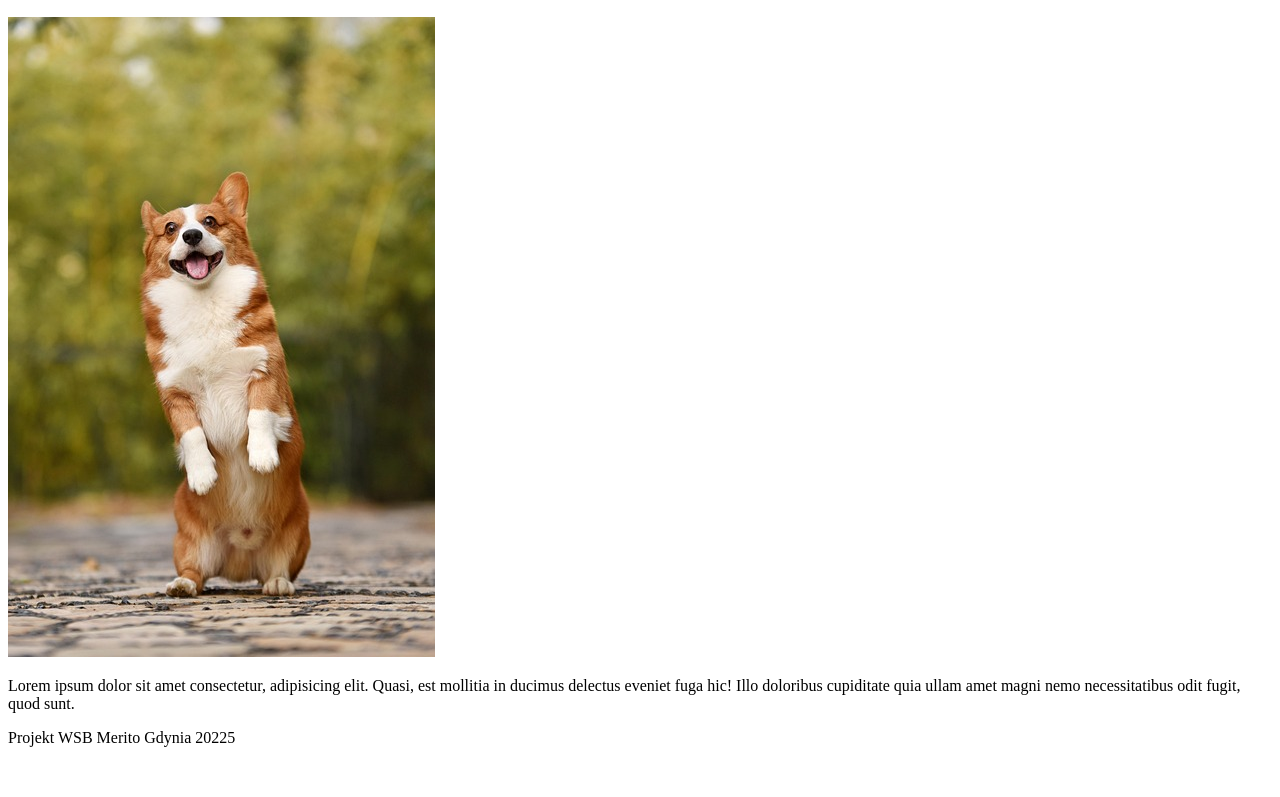
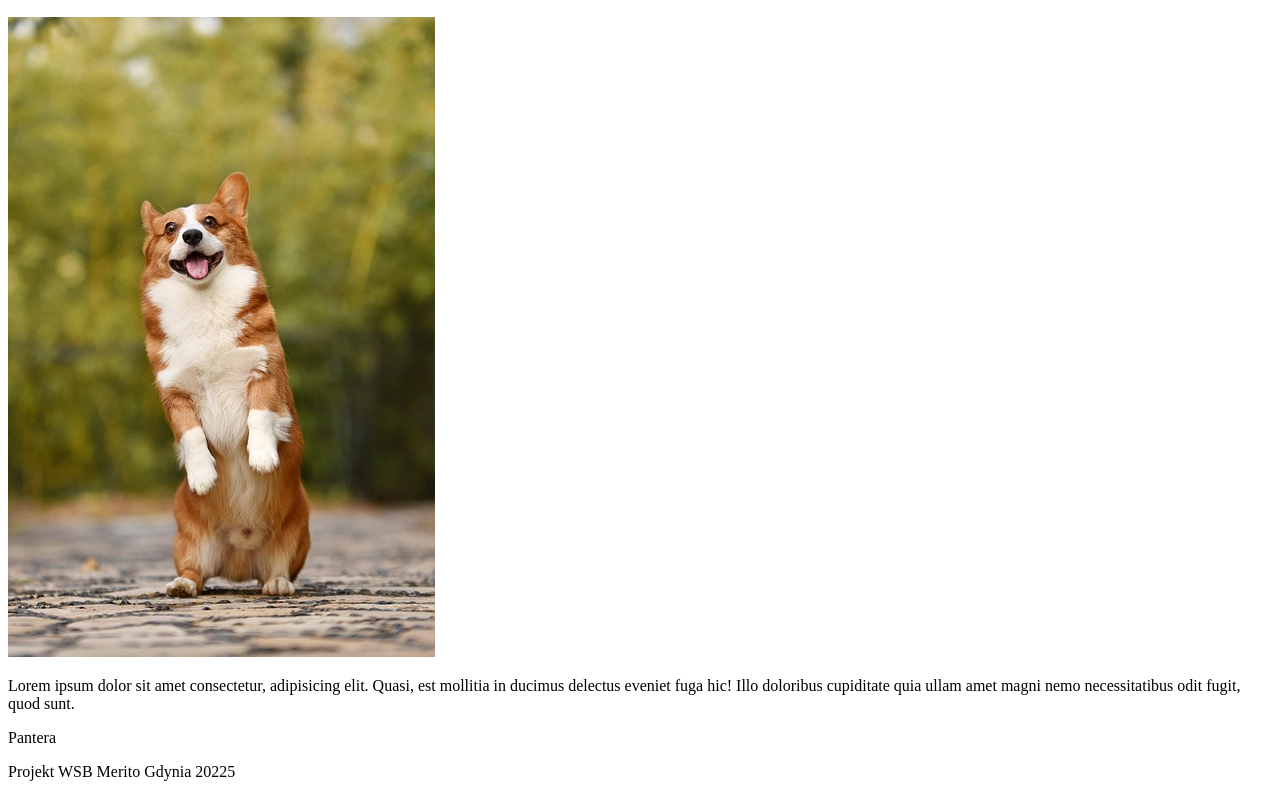
Before and after one commit to adamkuchto/WZ_ININ5-hyb-wszyscy, a plain HTML site: page index.html in a window 1280 px wide. Shown: the part 919-1716 px from the top of the page. Before the commit the page ends 1682 px from the top, so only its background shows below. Drawn offline with Linux system fonts and the light colour scheme; files whose address does not match are found by name.

Commit message:
Update index.html

```diff
--- a/index.html
+++ b/index.html
@@ -28,6 +28,8 @@
 				Illo doloribus cupiditate quia ullam amet magni nemo necessitatibus
 				odit fugit, quod sunt.</p>
 		</section>
+		<section>Pantera</section>
+
 
 	</main>
 	<footer>
```
